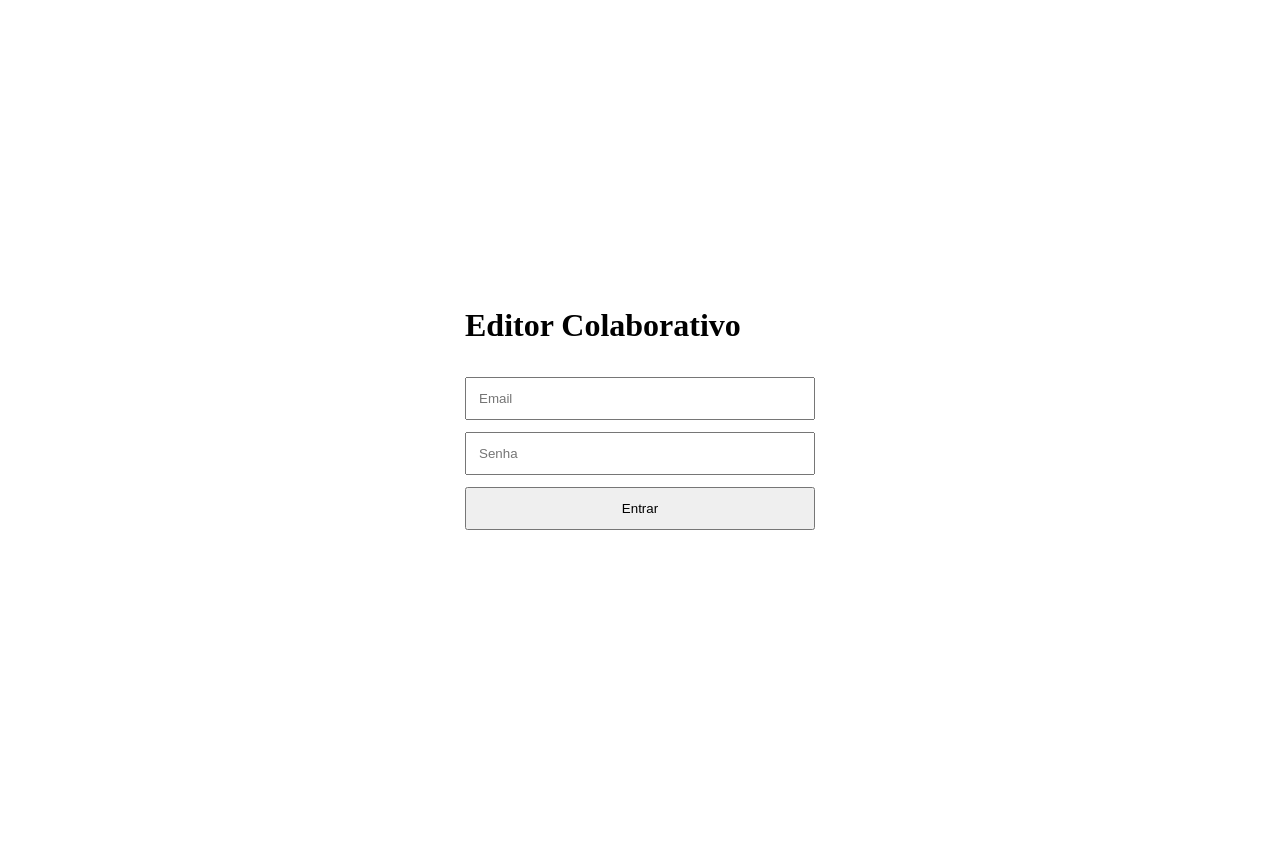
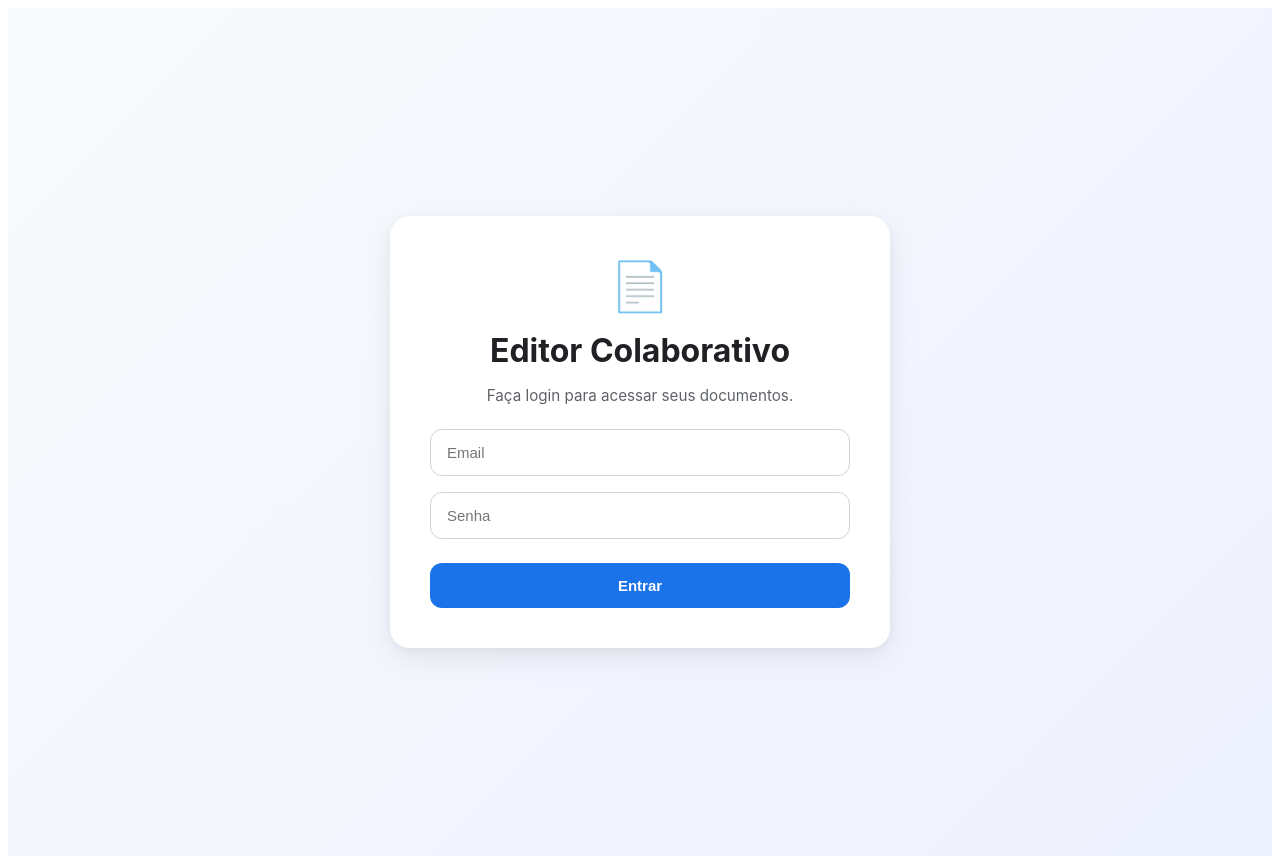
Before and after one commit to GuilhermePaes26/editor-text, an Angular app in the folder editor-frontend/: page /login in a window 1280 px wide. Before the commit the page ends 816 px from the top, so only its background shows below. Built offline with nearby package versions, Linux system fonts and the light colour scheme.

Commit message:
feat: new user btn and lougout session, and style login page

```diff
--- a/editor-frontend/src/app/features/auth/login/login.html
+++ b/editor-frontend/src/app/features/auth/login/login.html
@@ -1,6 +1,10 @@
 <div class="login-container">
   <div class="card">
+    <div class="logo">📄</div>
+
     <h1>Editor Colaborativo</h1>
+
+    <p class="subtitle">Faça login para acessar seus documentos.</p>
 
     <input type="email" placeholder="Email" [(ngModel)]="email" />
 
--- a/editor-frontend/src/app/features/auth/login/login.scss
+++ b/editor-frontend/src/app/features/auth/login/login.scss
@@ -1,22 +1,132 @@
+:host {
+  display: block;
+  min-height: 100vh;
+  font-family: Inter, "Segoe UI", sans-serif;
+}
+
 .login-container {
   min-height: 100vh;
+
   display: flex;
   justify-content: center;
   align-items: center;
+
+  background: linear-gradient(135deg, #f8fafc, #eef2ff);
+
+  padding: 24px;
 }
 
 .card {
-  width: 350px;
+  width: 100%;
+  max-width: 420px;
+
+  background: white;
+
+  border-radius: 20px;
+
+  padding: 40px;
+
   display: flex;
   flex-direction: column;
-  gap: 12px;
+  gap: 16px;
+
+  box-shadow:
+    0 10px 30px rgba(0, 0, 0, 0.08),
+    0 2px 8px rgba(0, 0, 0, 0.04);
 }
 
-input,
+.logo {
+  font-size: 3rem;
+  text-align: center;
+}
+
+h1 {
+  margin: 0;
+
+  text-align: center;
+
+  color: #202124;
+
+  font-size: 2rem;
+  font-weight: 700;
+}
+
+.subtitle {
+  margin: 0 0 8px;
+
+  text-align: center;
+
+  color: #5f6368;
+
+  font-size: 0.95rem;
+}
+
+input {
+  width: 100%;
+
+  padding: 14px 16px;
+
+  border: 1px solid #d1d5db;
+  border-radius: 12px;
+
+  font-size: 15px;
+
+  transition: all 0.2s ease;
+
+  box-sizing: border-box;
+}
+
+input:focus {
+  outline: none;
+
+  border-color: #1a73e8;
+
+  box-shadow: 0 0 0 3px rgba(26, 115, 232, 0.15);
+}
+
 button {
-  padding: 12px;
+  margin-top: 8px;
+
+  border: none;
+  border-radius: 12px;
+
+  padding: 14px;
+
+  background: #1a73e8;
+
+  color: white;
+
+  font-size: 15px;
+  font-weight: 600;
+
+  cursor: pointer;
+
+  transition: all 0.2s ease;
+}
+
+button:hover:not(:disabled) {
+  background: #1669d6;
+  transform: translateY(-1px);
+}
+
+button:disabled {
+  opacity: 0.7;
+  cursor: not-allowed;
 }
 
 .error {
-  color: red;
+  margin: 0;
+
+  text-align: center;
+
+  color: #dc2626;
+
+  font-size: 0.9rem;
+  font-weight: 500;
+
+  background: #fef2f2;
+
+  border-radius: 10px;
+
+  padding: 10px;
 }
--- a/editor-frontend/src/app/features/auth/login/login.ts
+++ b/editor-frontend/src/app/features/auth/login/login.ts
@@ -27,6 +27,8 @@ export class Login {
     this.authService.login(this.email, this.password).subscribe({
       next: (response) => {
         this.authService.saveToken(response.accessToken);
+        localStorage.setItem('token', response.accessToken);
+        localStorage.setItem('userEmail', this.email);
 
         this.router.navigate(['/documents']);
       },
--- a/editor-frontend/src/app/features/documents/documents-list/documents-list.html
+++ b/editor-frontend/src/app/features/documents/documents-list/documents-list.html
@@ -3,6 +3,28 @@
     <div class="brand">
       <span class="logo">📄</span>
       <h1>Editor Colaborativo</h1>
+    </div>
+
+    <div class="user-menu">
+      <button class="user-button" (click)="menuOpen = !menuOpen">
+        <span class="user-avatar">
+          {{ userInitials }}
+        </span>
+
+        <span class="user-name">
+          {{ userName }}
+        </span>
+      </button>
+
+      @if (menuOpen) {
+        <div class="dropdown">
+          <div class="user-email">
+            {{ userEmail }}
+          </div>
+
+          <button class="logout-btn" (click)="logout()">Sair</button>
+        </div>
+      }
     </div>
   </header>
 
--- a/editor-frontend/src/app/features/documents/documents-list/documents-list.scss
+++ b/editor-frontend/src/app/features/documents/documents-list/documents-list.scss
@@ -16,6 +16,7 @@
 
   display: flex;
   align-items: center;
+  justify-content: space-between;
 
   padding: 0 40px;
 }
@@ -171,3 +172,101 @@
   color: #202124;
   font-weight: 500;
 }
+
+.brand {
+  display: flex;
+  align-items: center;
+  gap: 14px;
+}
+
+.user-menu {
+  position: relative;
+}
+
+.user-button {
+  display: flex;
+  align-items: center;
+  gap: 10px;
+
+  border: none;
+  background: transparent;
+
+  cursor: pointer;
+  padding: 8px 12px;
+  border-radius: 12px;
+
+  transition: 0.2s;
+}
+
+.user-button:hover {
+  background: #f1f3f4;
+}
+
+.user-avatar {
+  width: 40px;
+  height: 40px;
+
+  border-radius: 50%;
+
+  background: #1a73e8;
+  color: white;
+
+  display: flex;
+  align-items: center;
+  justify-content: center;
+
+  font-weight: 600;
+}
+
+.user-name {
+  color: #202124;
+  font-weight: 500;
+}
+
+.dropdown {
+  position: absolute;
+
+  top: 60px;
+  right: 0;
+
+  width: 240px;
+
+  background: white;
+
+  border-radius: 12px;
+
+  padding: 16px;
+
+  box-shadow: 0 8px 24px rgba(0, 0, 0, 0.12);
+
+  border: 1px solid #e5e7eb;
+}
+
+.user-email {
+  font-size: 14px;
+  color: #5f6368;
+
+  margin-bottom: 12px;
+
+  word-break: break-word;
+}
+
+.logout-btn {
+  width: 100%;
+
+  border: none;
+
+  background: #ef4444;
+  color: white;
+
+  padding: 10px;
+
+  border-radius: 8px;
+
+  cursor: pointer;
+  font-weight: 600;
+}
+
+.logout-btn:hover {
+  background: #dc2626;
+}
--- a/editor-frontend/src/app/features/documents/documents-list/documents-list.ts
+++ b/editor-frontend/src/app/features/documents/documents-list/documents-list.ts
@@ -15,6 +15,13 @@ export class Documents implements OnInit {
 
   documents: any[] = [];
 
+  menuOpen = false;
+
+  userEmail = localStorage.getItem('userEmail') ?? '';
+
+  userName = this.userEmail.split('@')[0];
+
+  userInitials = this.userName ? this.userName.charAt(0).toUpperCase() : 'U';
   ngOnInit() {
     this.loadDocuments();
   }
@@ -38,4 +45,10 @@ export class Documents implements OnInit {
   openDocument(id: string) {
     this.router.navigate(['/editor', id]);
   }
+  logout() {
+    localStorage.removeItem('token');
+    localStorage.removeItem('userEmail');
+
+    this.router.navigate(['/login']);
+  }
 }
```
